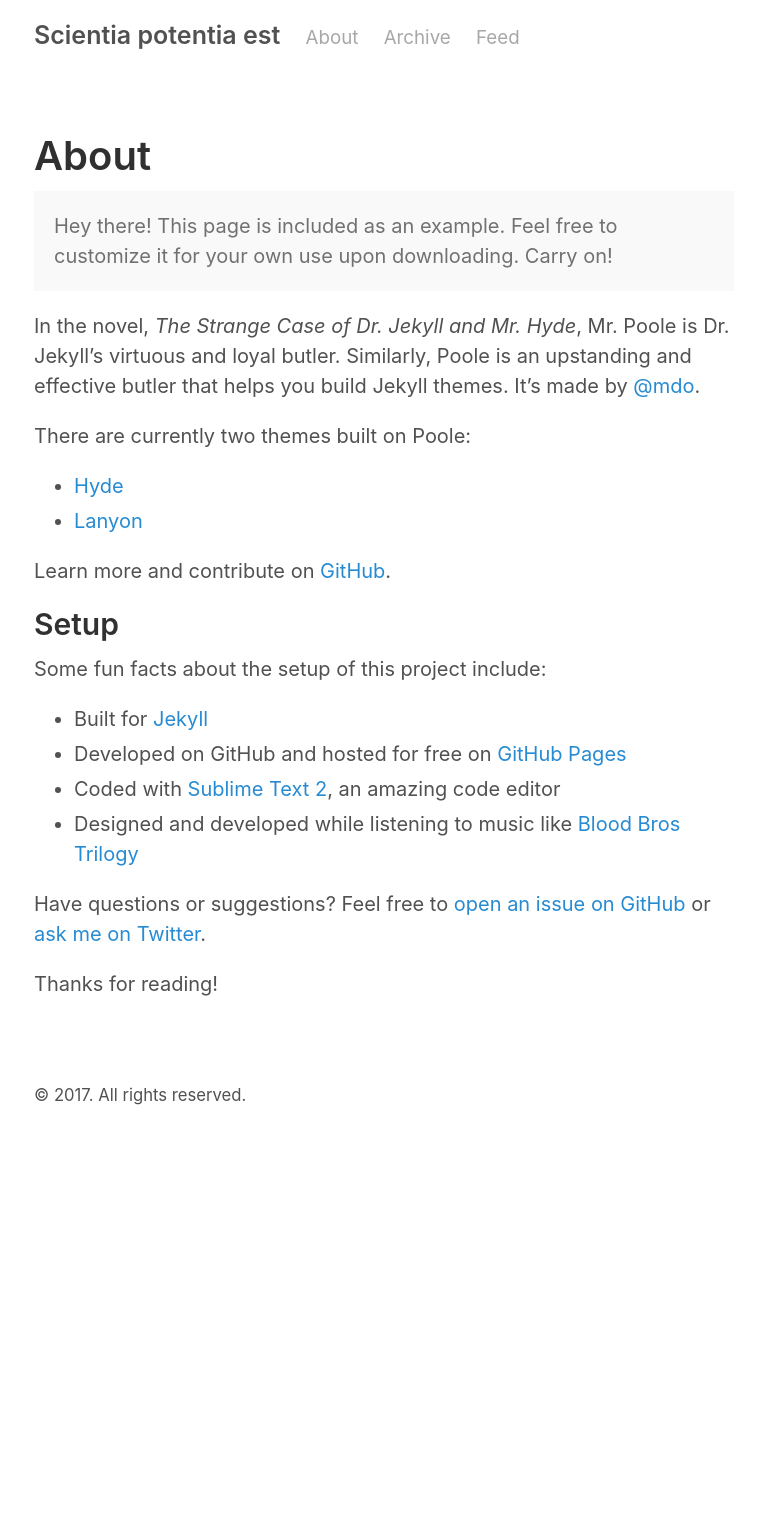
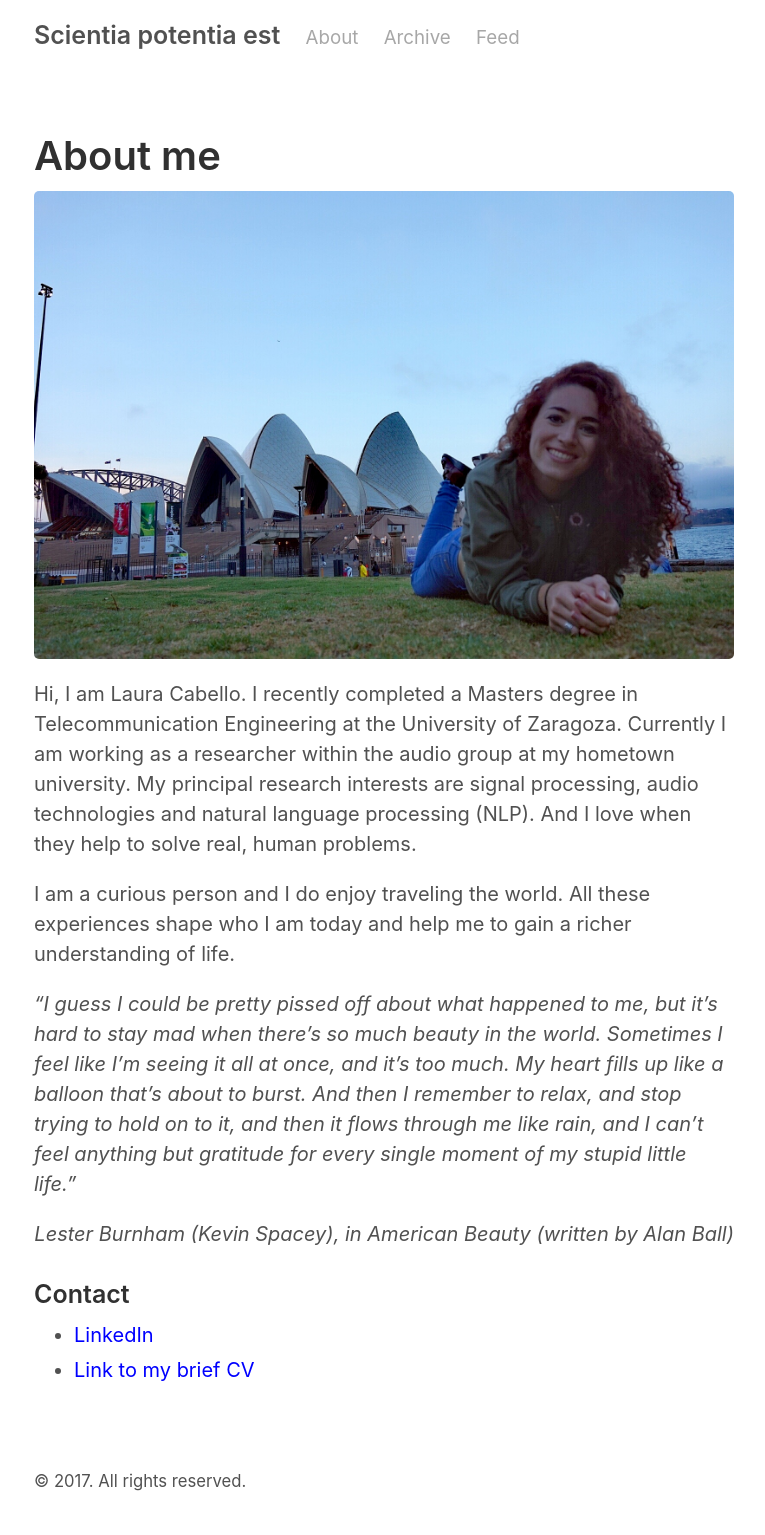
Before and after one commit to lautel/lautel.github.io, a Jekyll site: the page built from about.md, in a window 1280 px wide. Shown: the whole page, without its empty margins (256-1021 px from the left). Built offline with Jekyll 4.4.1, drawn with Linux system fonts in a browser that asks for light colours; before the commit the page ends 1149 px from its top, so only the background shows below that.

Commit message:
update about content

```diff
--- a/about.md
+++ b/about.md
@@ -1,30 +1,19 @@
 ---
 layout: page
-title: About
+title: About me
 ---
 
-<p class="message">
-  Hey there! This page is included as an example. Feel free to customize it for your own use upon downloading. Carry on!
-</p>
+![placeholder]({{ site.baseurl }}/public/photos/abme.jpg "Large example image")
 
-In the novel, *The Strange Case of Dr. Jekyll and Mr. Hyde*, Mr. Poole is Dr. Jekyll's virtuous and loyal butler. Similarly, Poole is an upstanding and effective butler that helps you build Jekyll themes. It's made by [@mdo](https://twitter.com/mdo).
+Hi, I am Laura Cabello. I recently completed a Masters degree in Telecommunication Engineering at the University of Zaragoza.
+Currently I am working as a researcher within the audio group at my hometown university. My principal research interests are signal processing, audio technologies and natural language processing (NLP). And I love when they help to solve real, human problems.
 
-There are currently two themes built on Poole:
+I am a curious person and I do enjoy traveling the world. All these experiences shape who I am today and help me to gain a richer understanding of life.
 
-* [Hyde](http://hyde.getpoole.com)
-* [Lanyon](http://lanyon.getpoole.com)
+*"I guess I could be pretty pissed off about what happened to me, but it’s hard to stay mad when there’s so much beauty in the world. Sometimes I feel like I’m seeing it all at once, and it’s too much. My heart fills up like a balloon that’s about to burst. And then I remember to relax, and stop trying to hold on to it, and then it flows through me like rain, and I can’t feel anything but gratitude for every single moment of my stupid little life."*
+<p align="right"><em>Lester Burnham (Kevin Spacey), in American Beauty (written by Alan Ball)</em></p>
 
-Learn more and contribute on [GitHub](https://github.com/poole).
+### Contact
 
-## Setup
-
-Some fun facts about the setup of this project include:
-
-* Built for [Jekyll](http://jekyllrb.com)
-* Developed on GitHub and hosted for free on [GitHub Pages](https://pages.github.com)
-* Coded with [Sublime Text 2](http://sublimetext.com), an amazing code editor
-* Designed and developed while listening to music like [Blood Bros Trilogy](https://soundcloud.com/maddecent/sets/blood-bros-series)
-
-Have questions or suggestions? Feel free to [open an issue on GitHub](https://github.com/poole/poole/issues/new) or [ask me on Twitter](https://twitter.com/mdo).
-
-Thanks for reading!
+- <a style="color:blue;" href="https://www.linkedin.com/in/laura-cabello-piqueras-167352104/">LinkedIn</a>
+- <a style="color:blue;" href="{{ site.baseurl }}/public/pdf/CV.PDF">Link to my brief CV</a>
```
